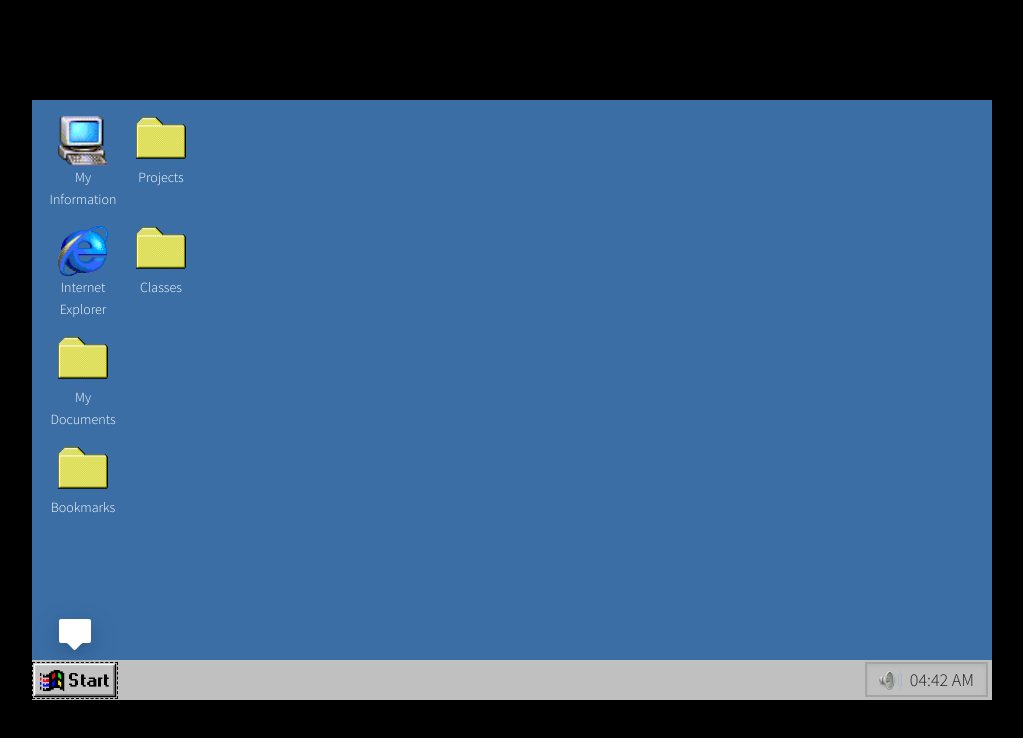
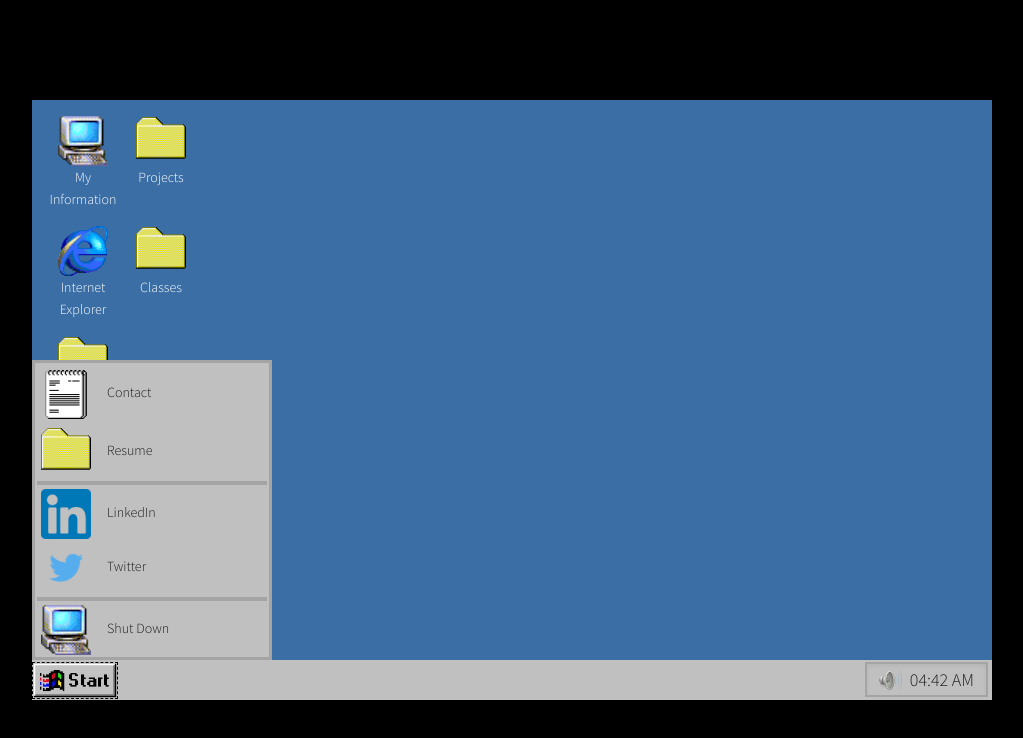
Before and after one commit to thanna96/portfolio, a React (Create React App) app: page / in a window 1280 px wide. Both pictures are taken after a click on the button 201 px from the left and 679 px from the top of the page. Shown: the top 738 px of the page, without its empty margins (128-1151 px from the left). Built offline with nearby package versions, Linux system fonts and the light colour scheme.

Commit message:
added menu bar

```diff
--- a/src/components/TaskBar.tsx
+++ b/src/components/TaskBar.tsx
@@ -1,7 +1,7 @@
 import React, { FC, useEffect, useState } from "react";
 import startIcon from "../files/icons/start_main.0.jpg";
 import soundIcon from "../files/icons/sound_icon.png";
-import { Popover } from "antd";
+import { TaskBarMenu } from "./TaskBarMenu";
 
 export const TaskBar: FC = function () {
   const [menuActive, setMenuActive] = useState<boolean>(false);
@@ -26,11 +26,12 @@ export const TaskBar: FC = function () {
     return (): void => clearInterval();
   }, []);
   return (
+    <>
+      {menuActive && <TaskBarMenu />}
       <div
         className={"w-full m-0 absolute bottom-0 py-0.5"}
         style={{ background: "#C0C0C0", height: "40px" }}
       >
-      <Popover content={<></>} trigger={"click"}>
         <button
           onClick={(): void => setMenuActive(!menuActive)}
           className={`${menuActive && "border border-dashed border-black"}`}
@@ -41,10 +42,9 @@ export const TaskBar: FC = function () {
             style={{ height: "35px" }}
           />
         </button>
-      </Popover>
         <div
           style={{ height: "35px", borderColor: "#a4a4a4", borderWidth: "2px" }}
-        className={"float-right border border-black shadow-inner px-3 mr-1"}
+          className={"float-right border shadow-inner px-3 mr-1"}
         >
           <img
             className={"mr-2"}
@@ -59,5 +59,6 @@ export const TaskBar: FC = function () {
           <p className={"mb-0 mt-0.5 text-lg inline-block"}>{time}</p>
         </div>
       </div>
+    </>
   );
 };
--- /dev/null
+++ b/src/components/TaskBarMenu.tsx
@@ -0,0 +1,53 @@
+import React, { FC } from "react";
+import { TaskMenuItem } from "./TaskMenuItem";
+import computer from "../files/icons/Windows 2000 My Computer-3.png";
+import textDocument from "../files/icons/Windows 2000 Text Document-2.png";
+import folder from "../files/icons/Windows 2000 Closed Folder-6.png";
+import twitter from "../files/icons/twitter.png";
+import linkedin from "../files/icons/linkedin.png";
+
+export const TaskBarMenu: FC = function () {
+  return (
+    <div
+      className={"m-0 absolute p-0.5 w-11/12 sm:w-2/3 md:w-1/3 lg:w-1/4"}
+      style={{
+        border: "3px solid #a4a4a4",
+        height: "50%",
+        minHeight: "300px",
+        bottom: "40px",
+        background: "#C0C0C0",
+      }}
+    >
+      <TaskMenuItem
+        title={"Contact"}
+        borderTop={false}
+        icon={textDocument}
+        link={"mailto:thanna96@gmail.com"}
+      />
+      <TaskMenuItem
+        title={"Resume"}
+        borderTop={false}
+        icon={folder}
+        link={"/Thomas_Hanna_Resume.pdf"}
+      />
+      <TaskMenuItem
+        title={"LinkedIn"}
+        borderTop={true}
+        icon={linkedin}
+        link={"https://www.linkedin.com/in/thomashanna96/"}
+      />
+      <TaskMenuItem
+        title={"Twitter"}
+        borderTop={false}
+        icon={twitter}
+        link={"https://twitter.com/ThomasHanna96"}
+      />
+      <TaskMenuItem
+        title={"Shut Down"}
+        borderTop={true}
+        icon={computer}
+        link={"/"}
+      />
+    </div>
+  );
+};
--- /dev/null
+++ b/src/components/TaskMenuItem.tsx
@@ -0,0 +1,39 @@
+import React, { FC } from "react";
+
+export const TaskMenuItem: FC<propTypes> = function ({
+  title,
+  icon,
+  borderTop,
+  link,
+}: propTypes) {
+  const openPage = (page: string): void => {
+    window.open(page);
+  };
+  return (
+    <div
+      onClick={(): void => openPage(link)}
+      className={`w-full p-1 hover:bg-blue-600 hover:text-white cursor-pointer ${
+        borderTop && "border-t-4"
+      }`}
+      style={{
+        borderColor: "#a4a4a4",
+        height: "20%",
+        bottom: "40px",
+      }}
+    >
+      <img
+        className={"inline"}
+        src={icon}
+        alt={"start menu icon"}
+        style={{ width: "50px" }}
+      />
+      <span className={"ml-4"}>{title}</span>
+    </div>
+  );
+};
+type propTypes = {
+  title: string;
+  icon: string;
+  borderTop: boolean;
+  link: string;
+};
```
Also changed, not shown: src/files/icons/linkedin.png (added), src/files/icons/twitter.png (added). Lines whose indentation alone changed are shown as unchanged.
